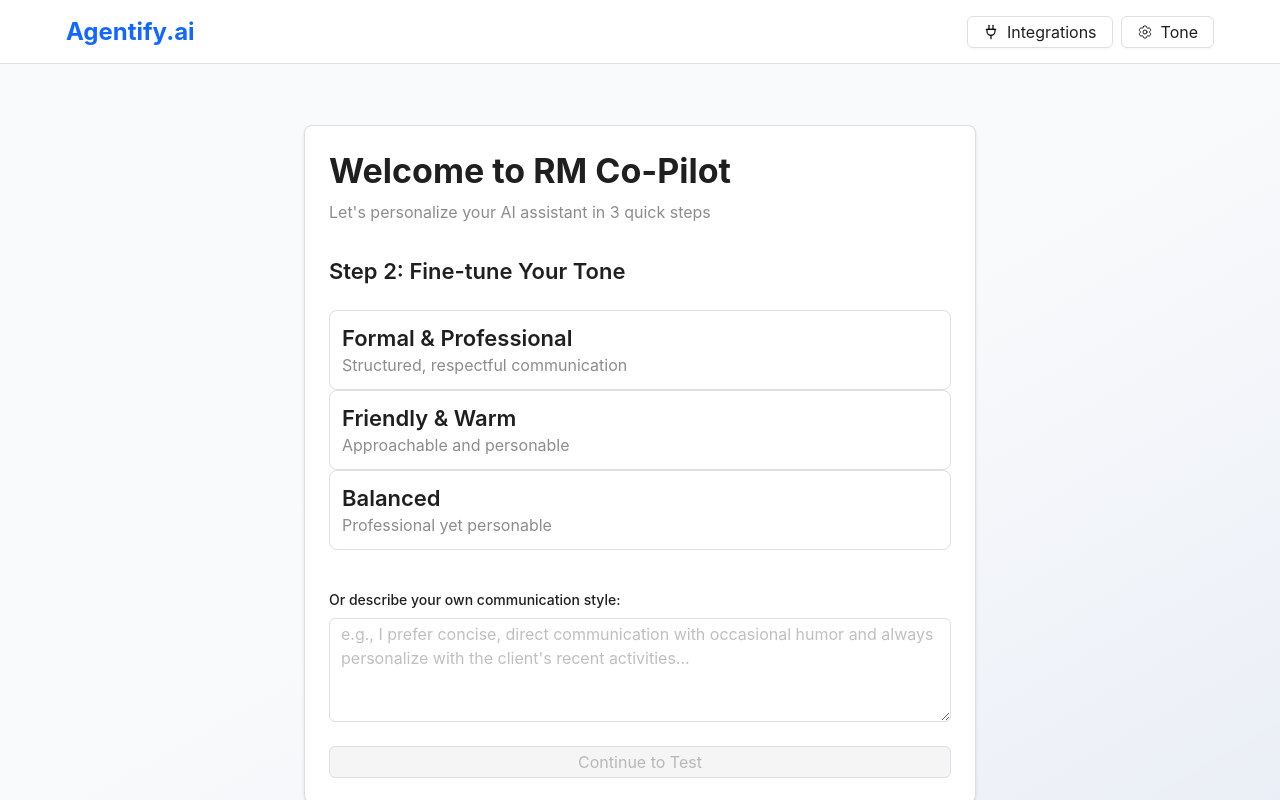
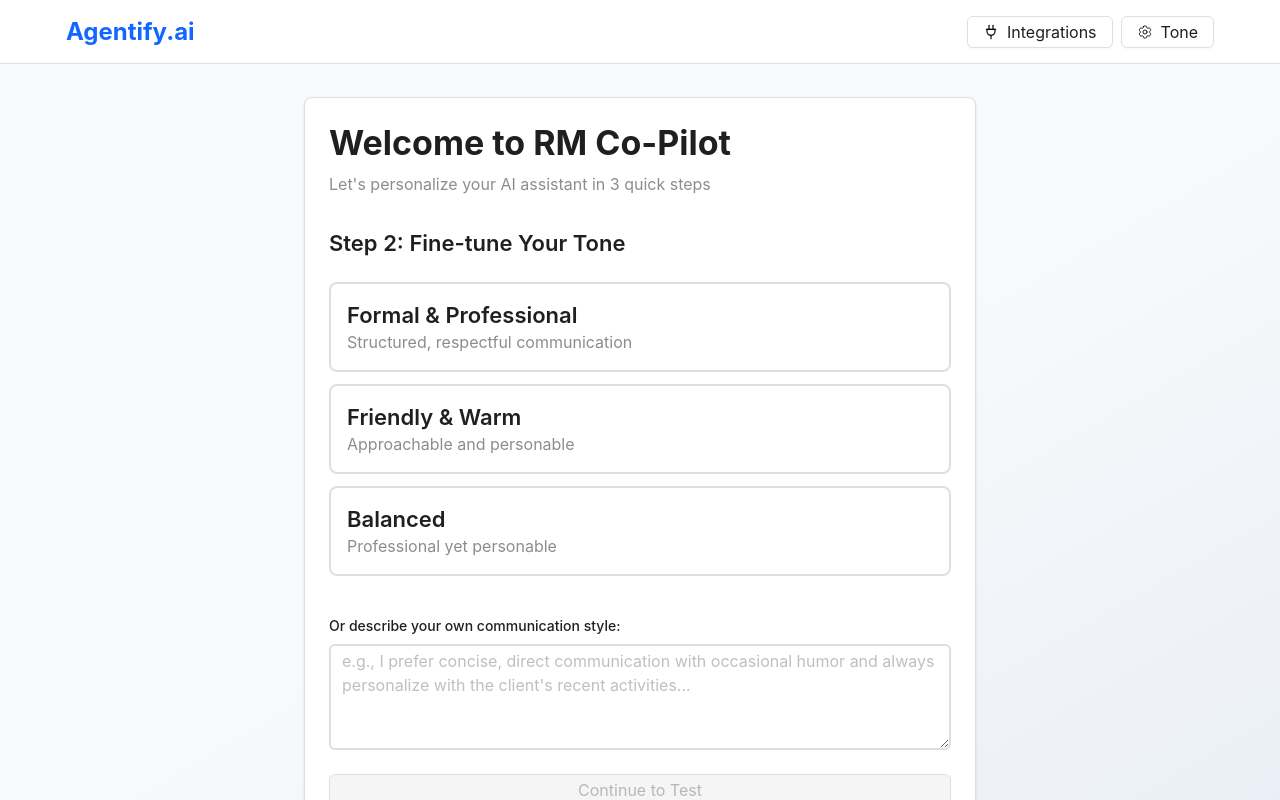
Before and after one commit to HoangHoang1408/vpbank-challenge-agentify, a Next.js app in the folder agentify-web/: page / in a window 1280 px wide. Both pictures are taken after a click on the element 640 px from the left and 482 px from the top of the page. Built offline with nearby package versions, Linux system fonts and the light colour scheme; what @ant-design/nextjs-registry would draw is missing.

Commit message:
chore: update UI

```diff
--- a/agentify-web/app/(main)/_components/ChooseMethod.tsx
+++ b/agentify-web/app/(main)/_components/ChooseMethod.tsx
@@ -18,9 +18,9 @@ const ChooseMethod: FC<Props> = ({ handleMethodSelect }) => {
         Step 1: Choose Setup Method
       </Title>
 
-      <Space direction="vertical" className="gap-4 w-full">
+      <Space direction="vertical" className="gap-4! w-full">
         <Card
-          className="border-2 hover:border-primary transition-[border-color] duration-300 cursor-pointer"
+          className="border-2! hover:border-primary! transition-[border-color] duration-300 cursor-pointer"
           onClick={() => handleMethodSelect('email')}
         >
           <div className="flex gap-4">
@@ -37,7 +37,7 @@ const ChooseMethod: FC<Props> = ({ handleMethodSelect }) => {
         </Card>
 
         <Card
-          className="border-2 hover:border-primary transition-[border-color] duration-300 cursor-pointer"
+          className="border-2! hover:border-primary! transition-[border-color] duration-300 cursor-pointer"
           onClick={() => handleMethodSelect('tone')}
         >
           <div className="flex gap-4">
--- a/agentify-web/app/(main)/_components/ChooseTone.tsx
+++ b/agentify-web/app/(main)/_components/ChooseTone.tsx
@@ -36,16 +36,16 @@ const ChooseTone: FC<Props> = ({
           : 'Select Your Communication Style'}
       </Title>
 
-      <div className="space-y-3">
+      <div className="space-y-3!">
         {TONE_OPTIONS.map((option) => (
           <Card
             size="small"
             key={option.id}
             className={cn(
-              'p-1 cursor-pointer transition-all border-2',
+              'p-1! cursor-pointer transition-all border-2!',
               selectedTone === option.id
-                ? 'border-primary bg-primary/5'
-                : 'hover:border-primary/50',
+                ? 'border-primary! bg-primary/5!'
+                : 'hover:border-primary/50!',
             )}
             onClick={() => setSelectedTone(option.id)}
           >
@@ -71,7 +71,7 @@ const ChooseTone: FC<Props> = ({
           Or describe your own communication style:
         </label>
         <TextArea
-          className="border-2"
+          className="border-2!"
           value={customTone}
           onChange={(e) => {
             setCustomTone(e.target.value);
--- a/agentify-web/app/layout.tsx
+++ b/agentify-web/app/layout.tsx
@@ -5,7 +5,7 @@ import './globals.css';
 
 export const metadata: Metadata = {
   title: 'Agentify',
-  description: 'Agentify is a platform for creating and managing AI agents',
+  description: 'Agentify is a platform for supporting your business',
 };
 
 interface Props {
```
